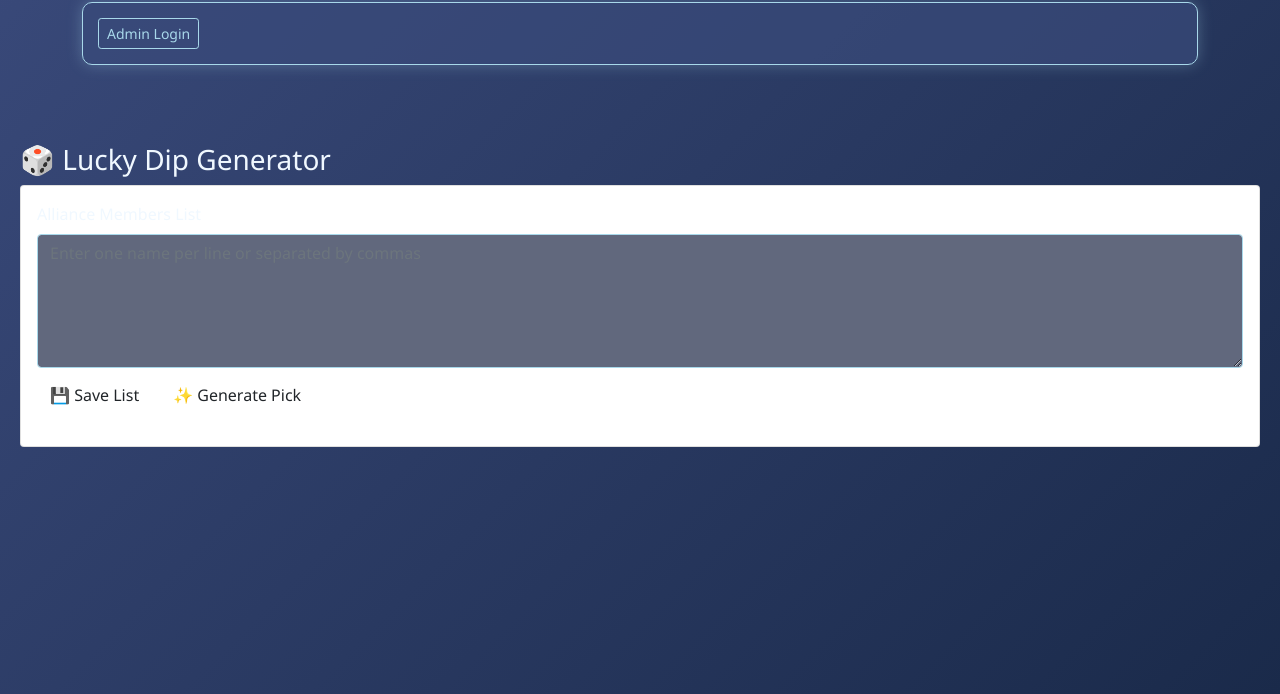
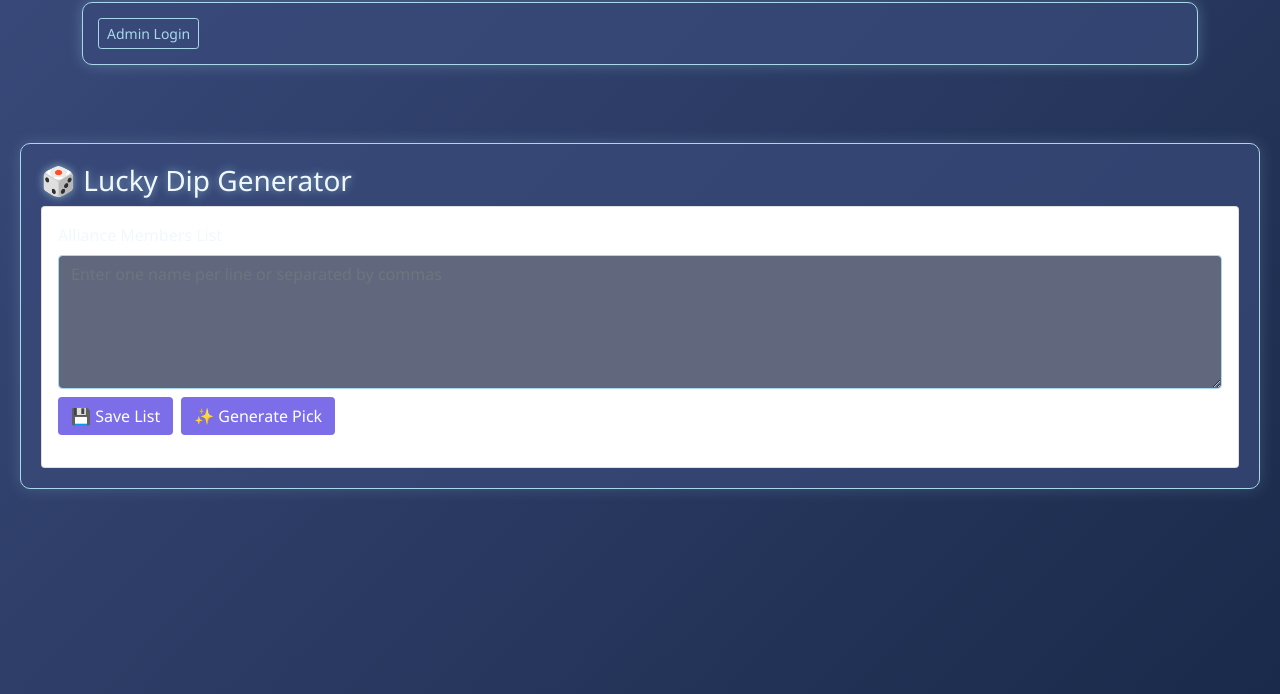
Before and after one commit to amitdesigns/fox-alliance-train-log, a plain HTML site: page index.html in a window 1280 px wide. Shown: the part 106-800 px from the top of the page. Drawn offline with nearby package versions, Linux system fonts and the light colour scheme; no server answers.

Commit message:
Update index.html

```diff
--- a/index.html
+++ b/index.html
@@ -139,6 +139,35 @@
     --bs-table-accent-bg: var(--bs-table-striped-bg);
     color: var(--snow-white);
         }
+
+        .frozen-card {
+    background: rgba(58, 74, 123, 0.7);
+    border-radius: 10px;
+    padding: 20px;
+    border: 1px solid var(--ice-blue);
+    box-shadow: 0 0 15px rgba(168, 216, 234, 0.2);
+}
+
+.ice-crystal-bg {
+    background: rgba(0, 193, 179, 0.15);
+    border: 1px solid var(--crystal-teal);
+    border-radius: 8px;
+}
+
+.glowing-text {
+    text-shadow: 0 0 8px rgba(168, 216, 234, 0.7);
+}
+
+.btn-frozen {
+    background-color: var(--frozen-purple);
+    color: white;
+    transition: all 0.3s;
+}
+
+.btn-frozen:hover {
+    background-color: #6a5acd;
+    transform: translateY(-2px);
+}
     </style>
 </head>
 <body>
```
